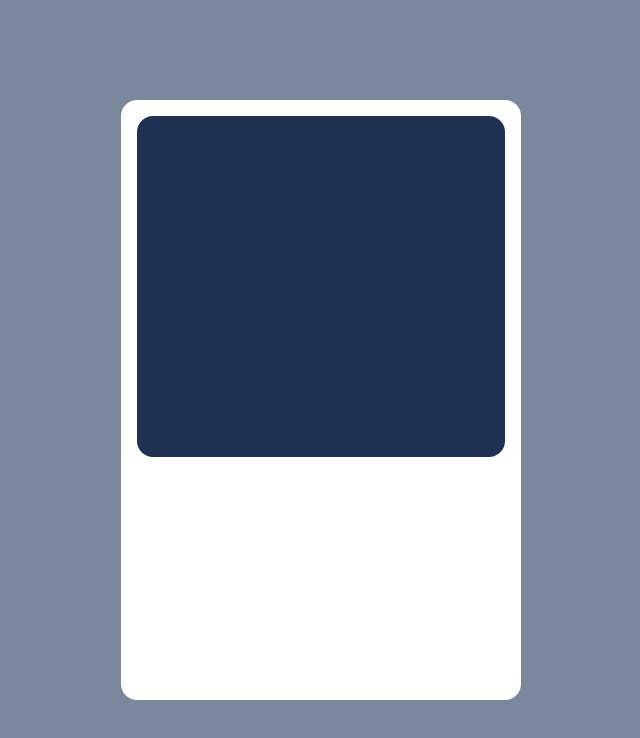
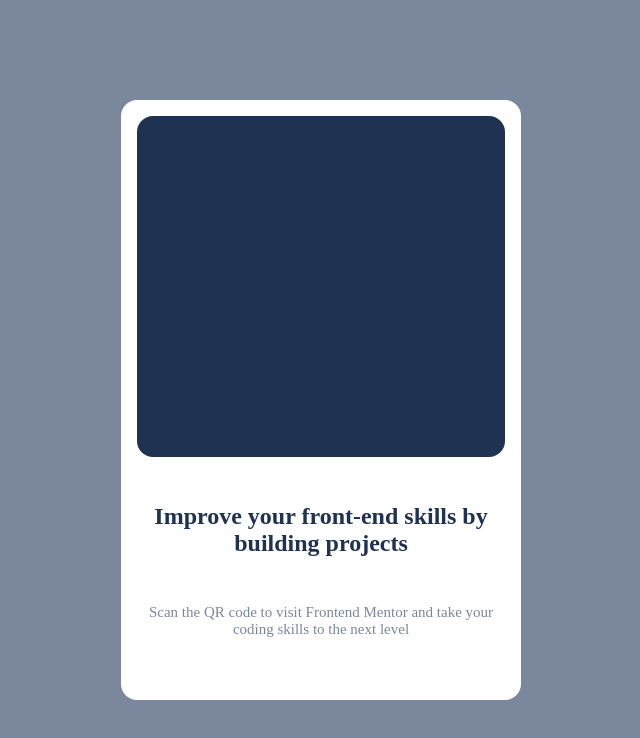
Before and after one commit to RicardoSerrano19/frontend_qr-code-component, a plain HTML site: page index.html in a window 1280 px wide. Shown: the whole page, without its empty margins (319-959 px from the left). Drawn offline with Linux system fonts and the light colour scheme.

Commit message:
style: qr content

```diff
--- a/index.html
+++ b/index.html
@@ -54,7 +54,26 @@
     .qr__content{
       background-color: var(--white);
       flex: 2;
+
+      display: flex;
+      flex-direction: column;
+      align-items: center;
+      justify-content: space-evenly;
     }
+
+    .qr__content h1,.qr__content p{
+      text-align: center;
+    }
+
+    .qr__content h1{
+      color: var(--dark-blue);
+    }
+
+    .qr__content p{
+      color: var(--grayish-blue);
+      font-size: 15px;
+    }
+
 
   </style>
 </head>
@@ -65,7 +84,8 @@
 
     </div>
     <div class="qr__content">
-
+      <h1>Improve your front-end skills by building projects</h1>
+      <p>Scan the QR code to visit Frontend Mentor and take your coding skills to the next level</p>
     </div>
   </section>
 
```
